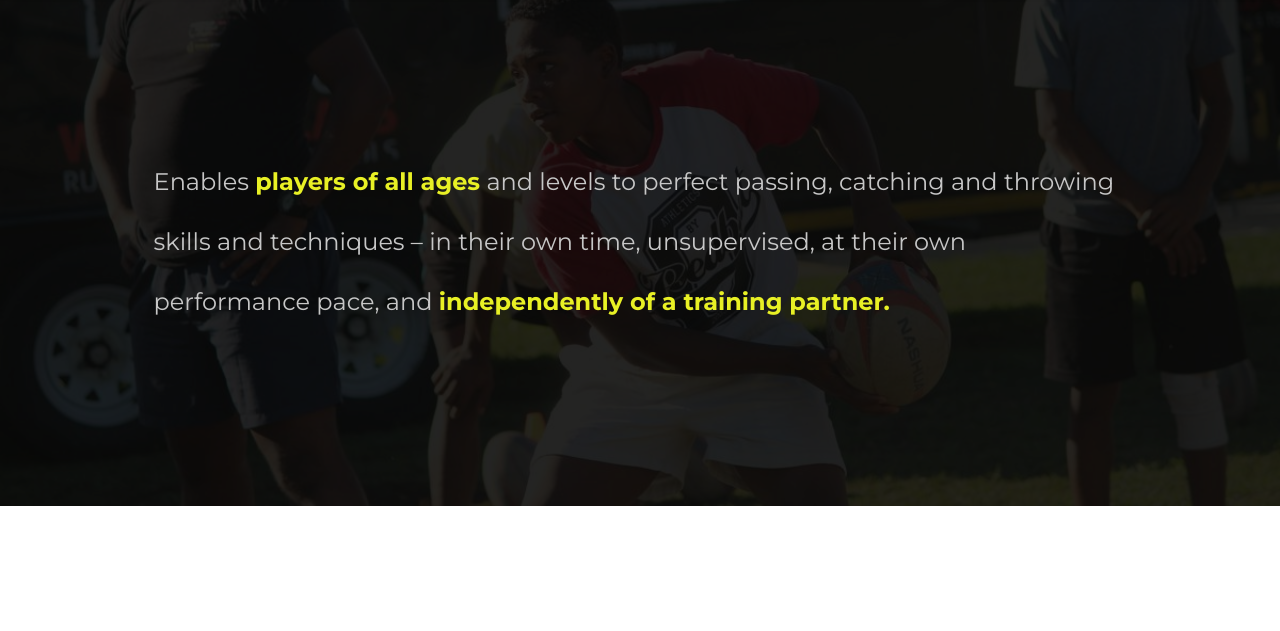
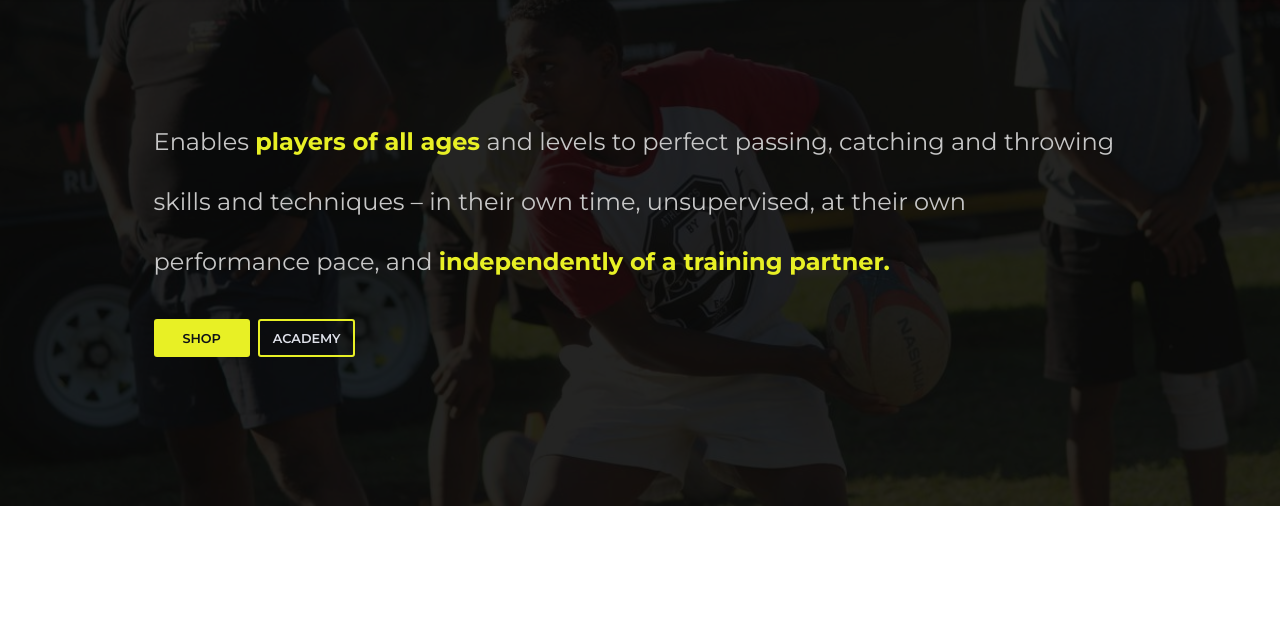
Before and after one commit to faridaalin/shadowball, a plain HTML site: page index.html in a window 1280 px wide. Shown: the part 92-723 px from the top of the page. Drawn offline with Linux system fonts and the light colour scheme.

Commit message:
CTA buttons on home page

```diff
--- a/css/import/index.css
+++ b/css/import/index.css
@@ -48,6 +48,7 @@
       -ms-flex-align: start;
           align-items: flex-start;
   line-height: 2;
+  flex-direction: column;
 }
 
 .hero-banner span {
@@ -63,6 +64,41 @@
   -webkit-box-pack: justify;
       -ms-flex-pack: justify;
           justify-content: space-between;
+}
+
+.buttons {
+  margin-right: auto;
+}
+
+.buttons button:nth-child(1) {
+  padding: 0.7rem 1.8rem;
+  background: #E8F025;
+}
+
+.buttons button:nth-child(2) {
+  background: transparent;
+  border: 2px solid #E8F025;
+  color: #DFE1EA;
+  padding: 0.57rem 0.8rem;
+}
+.buttons button:nth-child(2) a {
+  color: #DFE1EA;
+}
+
+.buttons button a {
+  color: #0d1017;
+  text-transform: uppercase;
+  font-size: 0.8rem;
+}
+
+.buttons button:nth-child(1):hover {
+background-color: #878c0b;
+}
+
+.buttons button:nth-child(2):hover, .buttons button:nth-child(2):hover a {
+  color: #0d1017;
+  border-color: transparent;
+  background-color: #878c0b;
 }
 
 .box {
--- a/index.html
+++ b/index.html
@@ -54,6 +54,11 @@
           passing, catching and throwing skills and techniques – in their own time, unsupervised, at
           their own performance pace, and <span>independently of a training partner.</span>
         </p>
+        <div class="buttons">
+          <button><a href="subcategory.html">Shop</a></button>
+          <button><a href="#">Academy</a></button>
+        </div>
+
       </div>
 
     </section>
```
